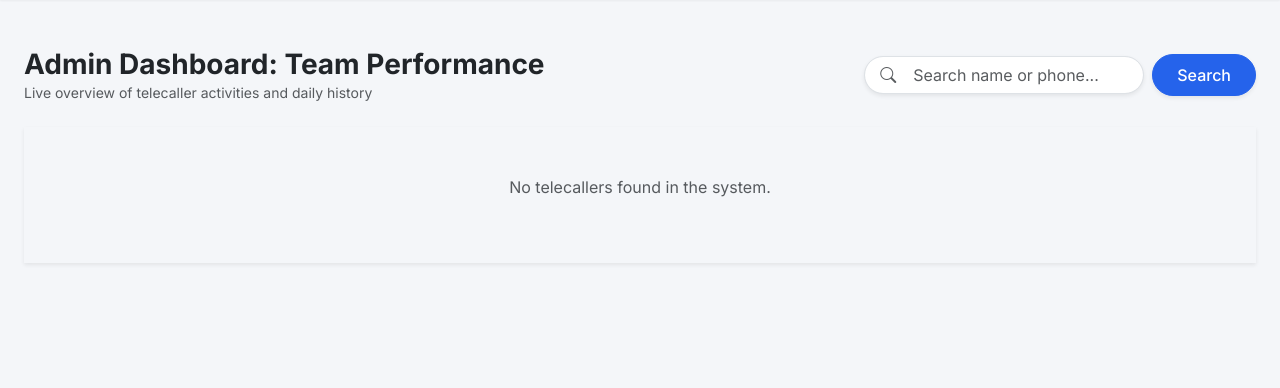
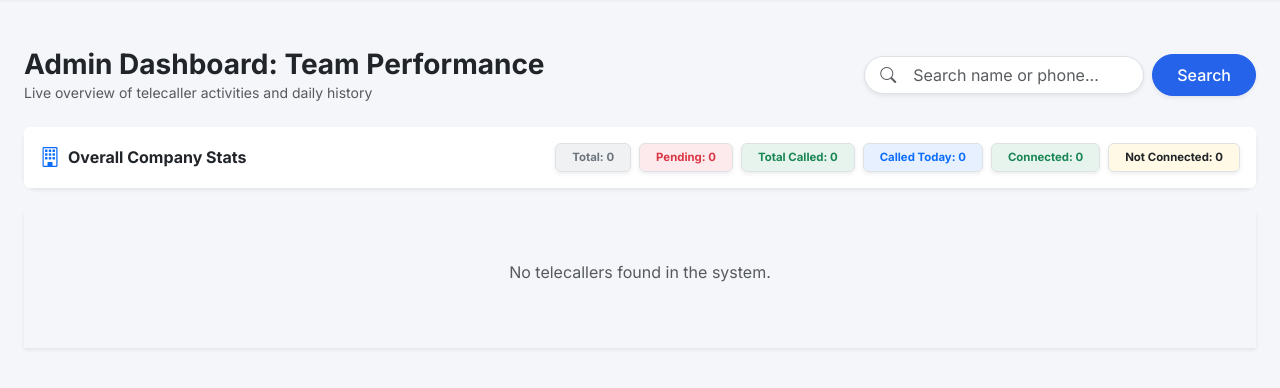
Before and after one commit to anaskhan7866/Call-Tracker-CRM, a Django app: page /dashboard/ in a window 1280 px wide. Shown: the part 79-467 px from the top of the page. Run offline with Django 5.2, Linux system fonts and the light colour scheme; the visitor is signed in with stand-in values (Sample User, id 1); data comes from the database, SQL or seed files in the repository; data that the repository does not hold is empty.

Commit message:
Add New Feature

```diff
--- a/leads/views.py
+++ b/leads/views.py
@@ -311,22 +311,23 @@ def get_daily_call_details(request):
     date_str = request.GET.get('date')
 
     try:
+        # FIX: Removed .values() so Django formats the SQLite datetime correctly
         calls = Contact.objects.filter(
             user_id=user_id,
             last_updated__date=date_str
-        ).exclude(call_status='Pending').values(
-            'name', 'phone_number', 'call_status', 'description', 'last_updated'
-        ).order_by('-last_updated')
+        ).exclude(call_status='Pending').order_by('-last_updated')
 
         call_list = []
         for call in calls:
-            local_time = timezone.localtime(call['last_updated'])
+            # Convert the proper model datetime to local time (IST)
+            local_time = timezone.localtime(call.last_updated)
+
             call_list.append({
-                'name': call['name'],
-                'phone': call['phone_number'],
-                'status': call['call_status'],
-                'description': call['description'] or '-',
-                'time': call['last_updated'].strftime('%I:%M %p')
+                'name': call.name,
+                'phone': call.phone_number,
+                'status': call.call_status,
+                'description': call.description or '-',
+                'time': local_time.strftime('%I:%M %p')
             })
 
         return JsonResponse({'success': True, 'calls': call_list})
--- a/templates/dashboard.html
+++ b/templates/dashboard.html
@@ -80,6 +80,23 @@
         </div>
     </div>
     {% endif %}
+
+    <!-- COMPANY WIDE TOTALS -->
+    <div class="card shadow-sm mb-4 border-0">
+        <div class="card-body p-3 d-flex flex-column flex-md-row justify-content-between align-items-center gap-3 bg-white rounded">
+            <h6 class="mb-0 fw-bold text-dark d-flex align-items-center gap-2">
+                <i class="bi bi-building text-primary fs-5"></i> Overall Company Stats
+            </h6>
+            <div class="d-flex flex-wrap gap-2 justify-content-center" style="font-size: 0.95rem;">
+                <span class="badge bg-secondary bg-opacity-10 text-secondary border px-3 py-2 shadow-sm">Total: {{ company_stats.total_leads }}</span>
+                <span class="badge bg-danger bg-opacity-10 text-danger border px-3 py-2 shadow-sm">Pending: {{ company_stats.pending }}</span>
+                <span class="badge bg-success bg-opacity-10 text-success border px-3 py-2 shadow-sm">Total Called: {{ company_stats.total_called }}</span>
+                <span class="badge bg-primary bg-opacity-10 text-primary border px-3 py-2 shadow-sm">Called Today: {{ company_stats.called_today }}</span>
+                <span class="badge bg-success bg-opacity-10 text-success border px-3 py-2 shadow-sm">Connected: {{ company_stats.connected }}</span>
+                <span class="badge bg-warning bg-opacity-10 text-dark border px-3 py-2 shadow-sm">Not Connected: {{ company_stats.not_connected }}</span>
+            </div>
+        </div>
+    </div>
 
     <!-- ACCORDION (Team Performance) -->
     <div class="accordion shadow-sm" id="employeeAccordion">
```
